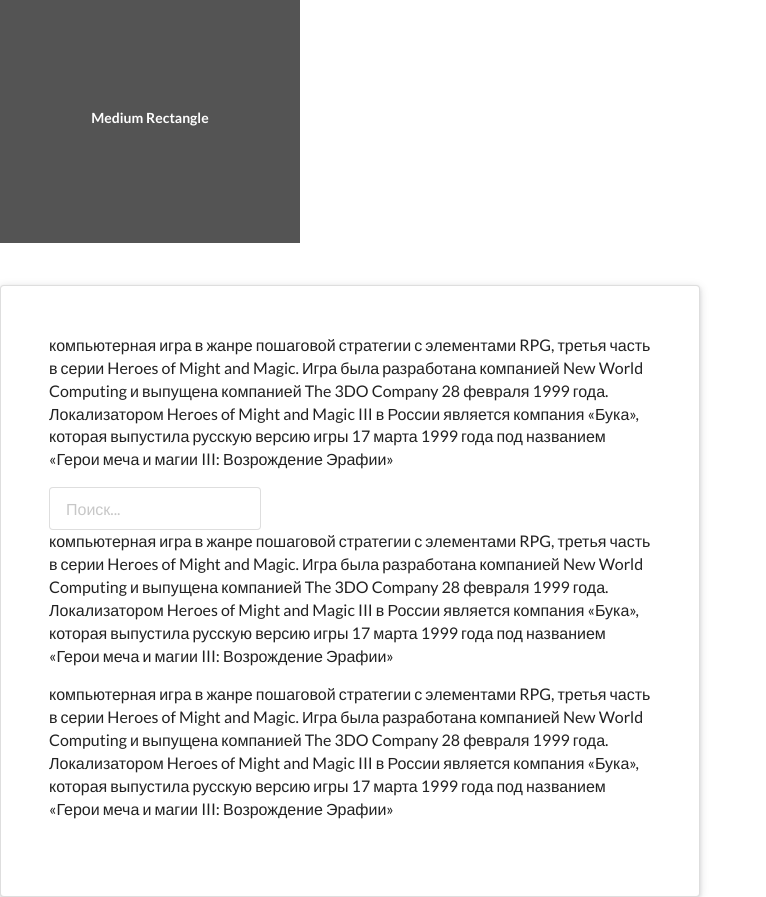
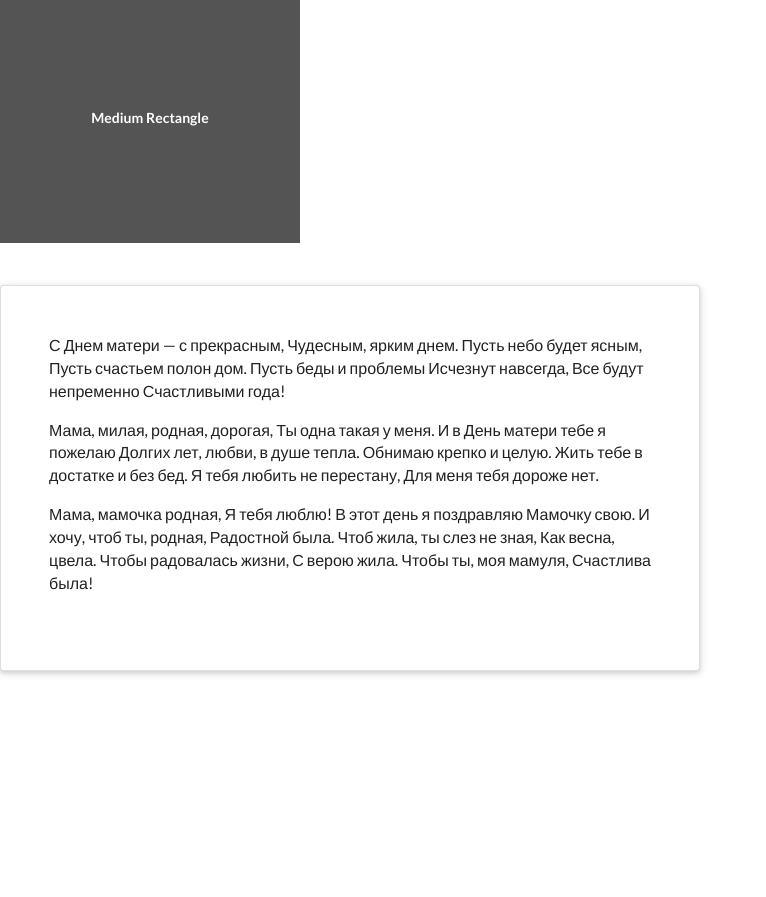
Before and after one commit to Winett/Winett.github.io, a plain HTML site: page index.html in a window 1280 px wide. Shown: the part 53-950 px from the top of the page, without its empty margins (0-766 px from the left). After the commit the page ends 800 px from the top, so only its background shows below. Drawn offline with nearby package versions, Linux system fonts and the light colour scheme; a web font is replaced by a local one.

Commit message:
Update index.html

```diff
--- a/index.html
+++ b/index.html
@@ -19,21 +19,43 @@
     <i class="angle double right icon"></i>
     <div class="ui raised very padded text container segment">
     <p id="1">
-    компьютерная игра в жанре пошаговой стратегии с элементами RPG, третья часть в серии Heroes of Might and Magic. Игра была разработана компанией New World Computing и выпущена компанией The 3DO Company 28 февраля 1999 года. Локализатором Heroes of Might and Magic III в России является компания «Бука», которая выпустила русскую версию игры 17 марта 1999 года под названием «Герои меча и магии III: Возрождение Эрафии»
+    С Днем матери — с прекрасным,
+Чудесным, ярким днем.
+Пусть небо будет ясным,
+Пусть счастьем полон дом.
 
+Пусть беды и проблемы
+Исчезнут навсегда,
+Все будут непременно
+Счастливыми года!
     </p>
-    <div class="ui input">
-  <input type="text" placeholder="Поиск...">
-</div>
+    <p id="2">
+   Мама, милая, родная, дорогая,
+Ты одна такая у меня.
+И в День матери тебе я пожелаю
+Долгих лет, любви, в душе тепла.
 
-    <p id="2">
-    компьютерная игра в жанре пошаговой стратегии с элементами RPG, третья часть в серии Heroes of Might and Magic. Игра была разработана компанией New World Computing и выпущена компанией The 3DO Company 28 февраля 1999 года. Локализатором Heroes of Might and Magic III в России является компания «Бука», которая выпустила русскую версию игры 17 марта 1999 года под названием «Герои меча и магии III: Возрождение Эрафии»
-
+Обнимаю крепко и целую.
+Жить тебе в достатке и без бед.
+Я тебя любить не перестану,
+Для меня тебя дороже нет.
     </p>
 
     <p id="3">
-    компьютерная игра в жанре пошаговой стратегии с элементами RPG, третья часть в серии Heroes of Might and Magic. Игра была разработана компанией New World Computing и выпущена компанией The 3DO Company 28 февраля 1999 года. Локализатором Heroes of Might and Magic III в России является компания «Бука», которая выпустила русскую версию игры 17 марта 1999 года под названием «Герои меча и магии III: Возрождение Эрафии»
+   Мама, мамочка родная,
+Я тебя люблю!
+В этот день я поздравляю
+Мамочку свою.
 
+И хочу, чтоб ты, родная,
+Радостной была.
+Чтоб жила, ты слез не зная,
+Как весна, цвела.
+
+Чтобы радовалась жизни,
+С верою жила.
+Чтобы ты, моя мамуля,
+Счастлива была!
     </p>
     <i class="ae flag"></i>
   </div>
```
